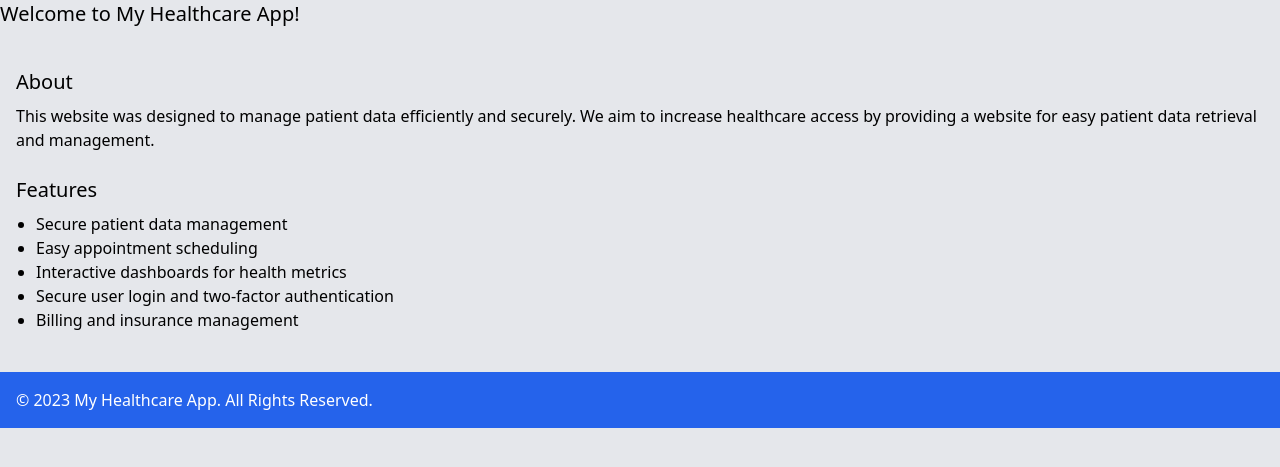
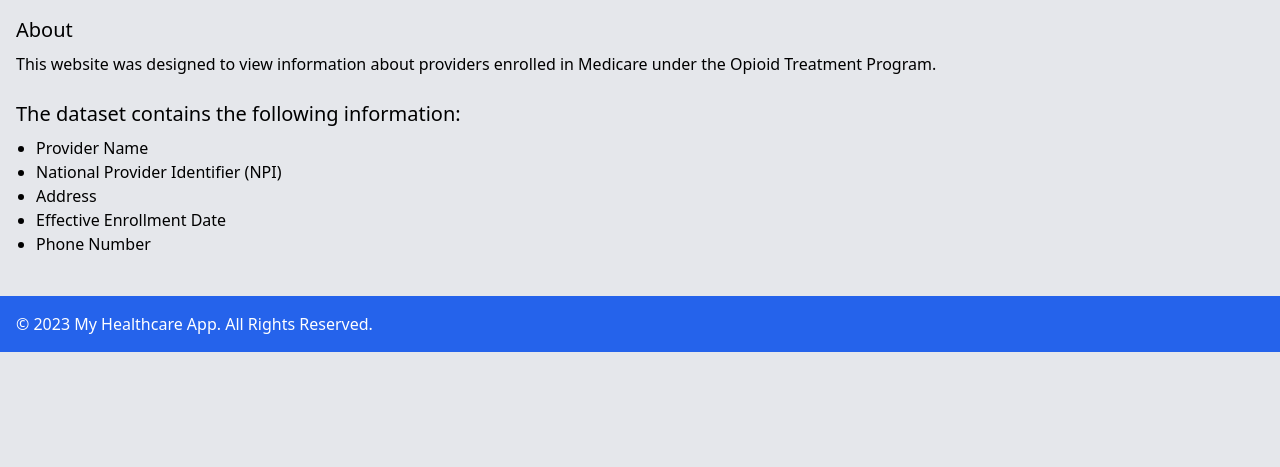
Before and after one commit to c-susan/azure_flask_deployment, a Flask app: page /about in a window 1280 px wide. Shown: the part 88-555 px from the top of the page. Run offline with Flask 3, Linux system fonts and the light colour scheme; parts of the project's set-up code (start-up, migrations or seed data) failed here and were passed over.

Commit message:
updated about and home page

```diff
--- a/templates/about.html
+++ b/templates/about.html
@@ -4,19 +4,18 @@
 
     <section class="mb-6">
         <h2 class="text-xl mb-2">About</h2>
-        <p>This website was designed to manage patient data efficiently and securely. We aim to increase healthcare access
-            by providing a website for easy patient data retrieval and management.
+        <p>This website was designed to view information about providers enrolled in Medicare under the Opioid Treatment Program.
         </p>
     </section>
 
     <section>
-        <h2 class="text-xl mb-2">Features</h2>
+        <h2 class="text-xl mb-2">The dataset contains the following information: </h2>
         <ul class="list-disc pl-5">
-            <li>Secure patient data management</li>
-            <li>Easy appointment scheduling</li>
-            <li>Interactive dashboards for health metrics</li>
-            <li>Secure user login and two-factor authentication</li>
-            <li>Billing and insurance management</li>
+            <li>Provider Name</li>
+            <li>National Provider Identifier (NPI)</li>
+            <li>Address</li>
+            <li>Effective Enrollment Date</li>
+            <li>Phone Number</li>
         </ul>
     </section>
 
--- a/templates/base.html
+++ b/templates/base.html
@@ -23,16 +23,36 @@
         </nav>
     </header>
 
-    <section class="mb-6">
-        <h2 class="text-xl mb-2">Welcome to My Healthcare App!</h2>
-        <p> </p>
-    </section>
-
 
 
     <main class="p-4">
 
-        {% block content %}{% endblock %}
+        {% block content %}
+        <section class="mb-6">
+            <h2 class="text-xl mb-2">Welcome to My Healthcare App</h2>
+            <p> </p>
+        </section>
+
+        <section class="mb-6">
+            <p>This application was designed to view information about providers enrolled in Medicare under the Opioid Treatment Program. </p>
+        </section>
+
+        <br/>
+
+        <section>
+            <h2 class="text-xl mb-4"> Reference</h2>
+            <p>The dataset was taken from the Centers for Medicare and Medicaid Services (CMS).
+                <br>
+                <br>
+                Centers for Medicare and Medicaid Services. (2023, September 11). <i>Opioid Treatment Program Providers.</i> Data.CMS.gov.
+                <br>
+                Retrieved September 15, 2023, from https://data.cms.gov/provider-characteristics/medicare-provider-supplier-enrollment/opioid-treatment-program-providers
+            </p>
+
+        </section>
+
+
+        {% endblock %}
 
     </main>
 
```
